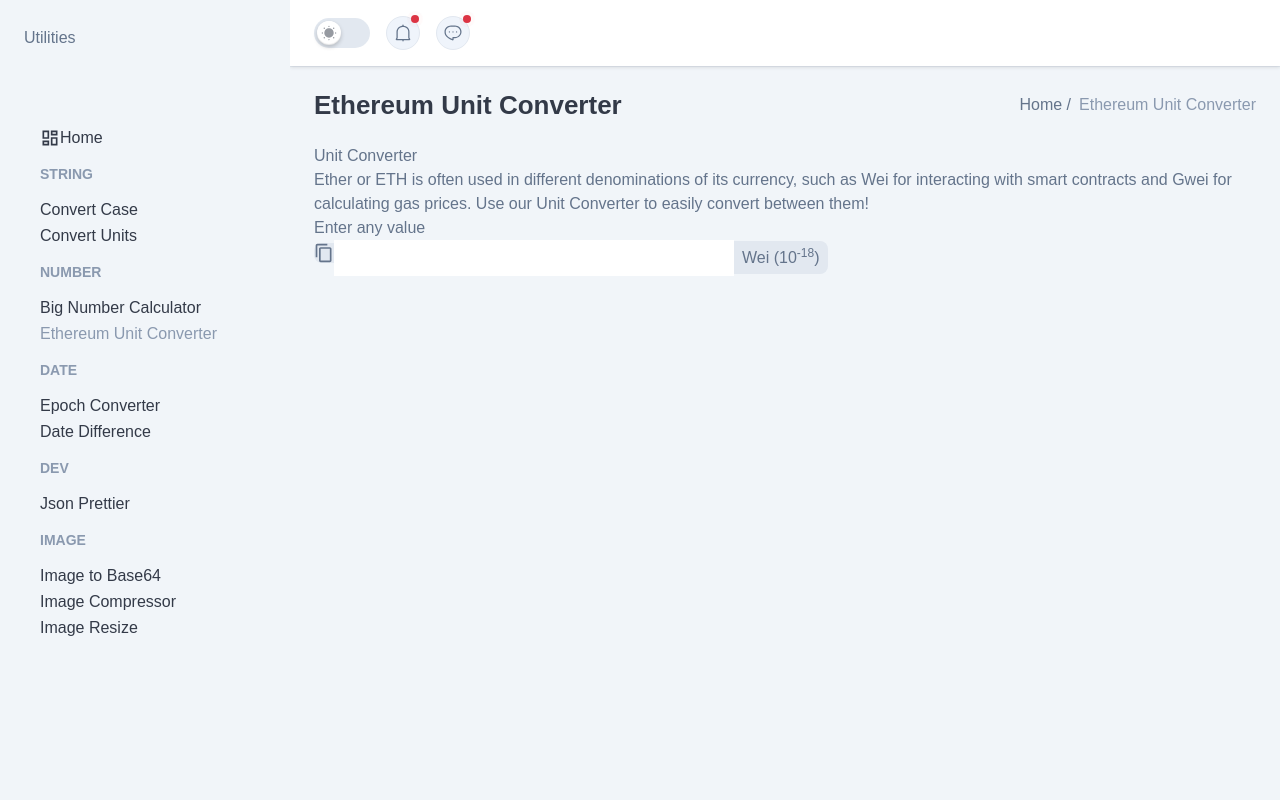
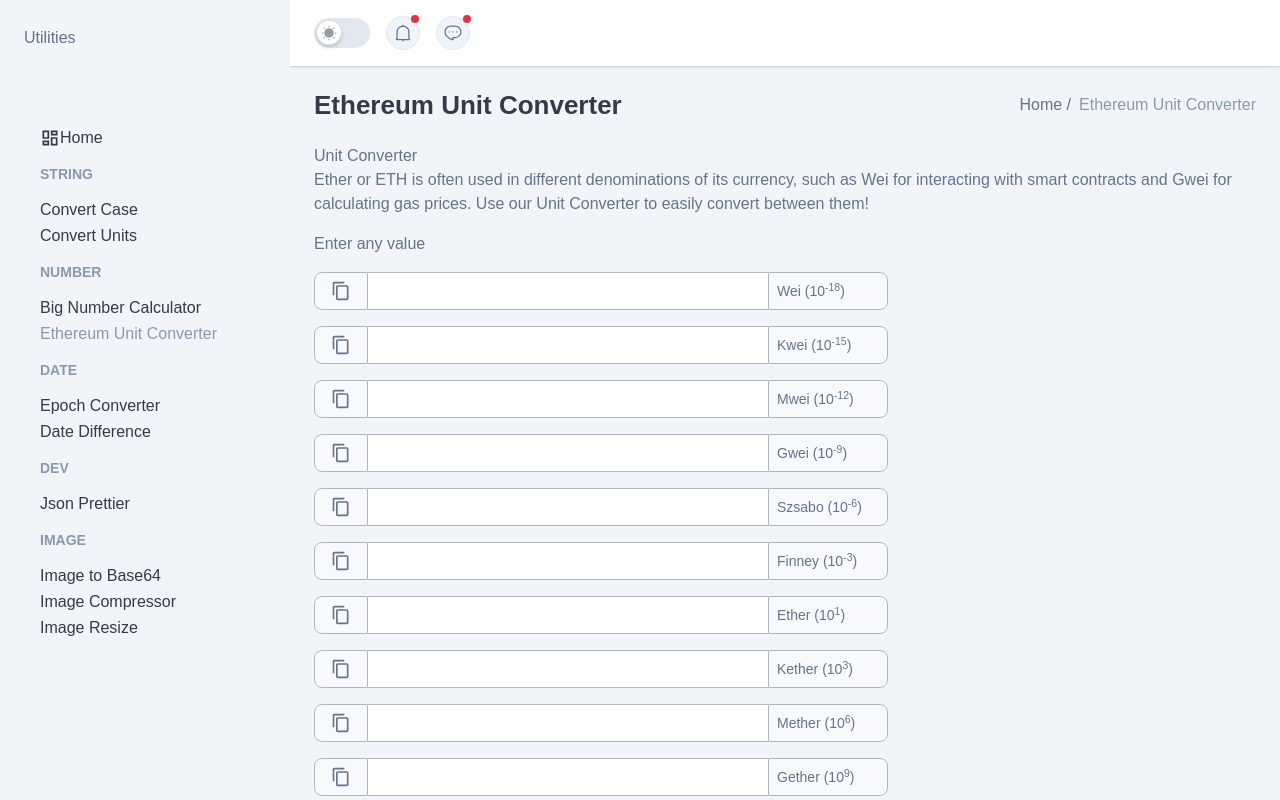
Before and after one commit to baotroy/utilities, a Next.js app: page /number/ethereum-unit-converter in a window 1280 px wide. Built offline with nearby package versions, Linux system fonts and the light colour scheme; a web font is replaced by a local one.

Commit message:
Fix import statements and update function names

```diff
--- a/app/date/epoch-converter/page.tsx
+++ b/app/date/epoch-converter/page.tsx
@@ -7,7 +7,7 @@ import {
   getTimestampUnit,
   dateFormat,
 } from "../utils";
-import { copyToClipboard } from "@/common/lib";
+import { copyToClipboard, isNumber } from "@/common/utils";
 import clsx from "clsx";
 import Toast from "react-hot-toast";
 const EpochConverter = () => {
@@ -52,8 +52,6 @@ const EpochConverter = () => {
     }
     setConvertTimestampVal(inputCurrentTimestamp);
   };
-
-  const isNumber = (str: string): boolean => /^\d+$/.test(str);
 
   return (
     <>
--- a/app/date/utils.ts
+++ b/app/date/utils.ts
@@ -106,9 +106,9 @@ export const getRelativeTime = (timestamp?: number): string => {
 
 export const dateFormat = (timestamp?: number, utc = false): string => {
   if (!timestamp) return "";
-    return utc
-      ? dayjs(parseInt(formatString(timestamp.toString())))
-          .utc()
+  return utc
+    ? dayjs(parseInt(formatString(timestamp.toString())))
+    .utc()
           .format("dddd, MMMM D, YYYY h:mm:ss A")
       : dayjs(parseInt(formatString(timestamp.toString()))).format("dddd, MMMM D, YYYY h:mm:ss A");
   };
--- /dev/null
+++ b/app/number/components/ethereum-unit.tsx
@@ -0,0 +1,49 @@
+import { MdContentCopy } from "react-icons/md";
+import { ethUnitMap } from "web3-utils";
+import convertCase, { CaseType } from "@/app/string/utils";
+import { copyToClipboard } from "@/common/utils";
+interface EtherUnitProps {
+  unit: keyof typeof ethUnitMap;
+  decimals: number;
+  value: string;
+  handleOnChange: (str: string, unit: keyof typeof ethUnitMap) => void;
+}
+
+const EtherUnit: React.FC<EtherUnitProps> = ({
+  decimals,
+  unit,
+  value,
+  handleOnChange,
+}) => {
+  const handleCopy = () => {
+    copyToClipboard(value);
+  };
+
+  return (
+    <div className="my-4">
+      <div className="flex">
+        <div className="flex">
+          <span className="bg-gray-2 border border-bodydark block py-2 px-4 rounded-tl-lg rounded-bl-lg hover:cursor-pointer">
+            <MdContentCopy size={20} onClick={handleCopy} />
+          </span>
+        </div>
+        <div className="flex">
+          <input
+            id={unit}
+            type="text"
+            className="w-100 p-1.5 outline-none border-t border-b border-t-bodydark border-b-bodydark border-bodydark"
+            value={value}
+            onChange={(e) => handleOnChange(e.target.value, unit)}
+          />
+          <label
+            htmlFor={unit}
+            className="p-2 bg-gray-2  border border-bodydark rounded-tr-lg rounded-br-lg min-w-[120px] text-sm"
+          >
+            {convertCase(unit, CaseType.Title)} (10<sup>{decimals}</sup>)
+          </label>
+        </div>
+      </div>
+    </div>
+  );
+};
+export default EtherUnit;
--- a/app/number/ethereum-unit-converter/page.tsx
+++ b/app/number/ethereum-unit-converter/page.tsx
@@ -1,7 +1,33 @@
 "use client";
 import Breadcrumb from "@/components/Breadcrumbs/Breadcrumb";
-import { MdContentCopy } from "react-icons/md";
+import { ethUnitDecimals } from "../utils";
+import { ethUnitMap } from "web3-utils";
+import EtherUnit from "../components/ethereum-unit";
+import { useEffect, useState } from "react";
+import { isNumber } from "@/common/utils";
 const EtherUnitConverter = () => {
+  const [inputValues, setInputValues] = useState({
+    wei: "",
+    kwei: "",
+    mwei: "",
+    gwei: "",
+    szsabo: "",
+    finney: "",
+    ether: "",
+    kether: "",
+    mether: "",
+    gether: "",
+    tether: "",
+  });
+
+  const handleOnChange = (str: string, unit: keyof typeof ethUnitMap) => {
+    if (!isNumber(str)) return;
+    setInputValues((inputVal) => ({
+      ...inputVal,
+      ...{ [unit]: str },
+    }));
+  };
+  console.log("data", inputValues);
   return (
     <>
       <Breadcrumb />
@@ -13,26 +39,20 @@ const EtherUnitConverter = () => {
           calculating gas prices. Use our Unit Converter to easily convert
           between them!
         </p>
-        <div>Enter any value</div>
-        <div>
-          <div>
-            <span className="bg-stroke inline-block rounded-tl-lg rounded-bl-lg">
-              <MdContentCopy size={20} />
-            </span>
-            <input
-              id="wei"
-              type="text"
-              className="w-100  p-1.5 outline-none"
-              defaultValue=""
+        <div className="my-4">Enter any value</div>
+        {Object.keys(ethUnitDecimals).map((unit, index) => {
+          return (
+            <EtherUnit
+              key={index}
+              unit={unit as keyof typeof ethUnitMap}
+              decimals={ethUnitDecimals[unit as keyof typeof ethUnitDecimals]}
+              value={inputValues[unit as keyof typeof inputValues]}
+              handleOnChange={(e) =>
+                handleOnChange(e, unit as keyof typeof ethUnitMap)
+              }
             />
-            <label
-              htmlFor="wei"
-              className="p-2 bg-stroke rounded-tr-lg rounded-br-lg"
-            >
-              Wei (10<sup>-18</sup>)
-            </label>
-          </div>
-        </div>
+          );
+        })}
       </div>
     </>
   );
--- a/app/number/utils.ts
+++ b/app/number/utils.ts
@@ -1,13 +1,14 @@
-import BigNumber from "bignumber.js";
+// import BigNumber from "bignumber.js";
 import { Web3 } from "web3";
-export const ethUnitMap = {
+import {ethUnitMap} from "web3-utils";
+export const ethUnitDecimals = {
   wei: -18,
   kwei: -15,
   mwei: -12,
   gwei: -9,
   szsabo: -6,
   finney: -3,
-  ether: 0,
+  ether: 1,
   kether: 3,
   mether: 6,
   gether: 9,
@@ -15,16 +16,22 @@ export const ethUnitMap = {
 };
 
 
-export const convert = (value: string, from: keyof typeof ethUnitMap):  Record<keyof typeof ethUnitMap, string>  => {
-  const bnValue = BigNumber(value);
-  const fromUnit = ethUnitMap[from];
-  const wei = bnValue.multipliedBy(BigNumber(10).pow(fromUnit + 18));
+export const convertEthereumUnits = (value: string, from: keyof typeof ethUnitDecimals):  Record<keyof typeof ethUnitMap, string>  => {
+  const wei = convertToWei(value, from as keyof typeof ethUnitMap)
 
   const result: Record<keyof typeof ethUnitMap, string> = {} as Record<keyof typeof ethUnitMap, string>
   for (const unit in ethUnitMap) {
     result[unit as keyof typeof ethUnitMap] = unit === from ? wei.toString() : convertFromWei(wei.toString(), unit as keyof typeof ethUnitMap);
   }
   return result;
+};
+
+const convertToWei = (weiValue: string, from: keyof typeof ethUnitMap) : string => {
+  try {
+    return Web3.utils.toWei(weiValue.toString(), from);
+  } catch (error) {
+    return "0";
+  }
 };
 const convertFromWei = (weiValue: string, to: keyof typeof ethUnitMap) : string => {
   try {
--- a/app/string/convert-case/page.tsx
+++ b/app/string/convert-case/page.tsx
@@ -2,7 +2,7 @@
 import Breadcrumb from "@/components/Breadcrumbs/Breadcrumb";
 import { useState } from "react";
 import convertCase, { CaseType } from "../utils";
-import { copyToClipboard } from "@/common/lib";
+import { copyToClipboard } from "@/common/utils";
 const ConvertCase = () => {
   const [text, setText] = useState("");
   const [characterCount, setCharacterCount] = useState(0);
--- a/app/string/utils.ts
+++ b/app/string/utils.ts
@@ -1,4 +1,4 @@
-import { isAlphabet, stringExplode } from "@/utils";
+import { isAlphabet, stringExplode } from "@/common/utils";
 
 export enum CaseType {
   Lowercase = "lowercase",
--- a/common/lib.ts
+++ b/common/utils.ts
@@ -1,6 +1,7 @@
 import toast from "react-hot-toast";
 
 export const copyToClipboard = (content: string) => {
+  if (content === "") return;
   navigator.clipboard
     .writeText(content)
     .then(() => {
@@ -11,3 +12,13 @@ export const copyToClipboard = (content: string) => {
     });
 
 }
+
+export function stringExplode(str: string): string[] {
+  return str.split("\n");
+}
+
+export function isAlphabet(char: string): boolean {
+  return /^[A-Za-z]$/.test(char);
+}
+
+export const isNumber = (str: string): boolean => /^\d+$/.test(str);
--- a/package.json
+++ b/package.json
@@ -17,6 +17,7 @@
     "@types/react-dom": "18.2.7",
     "apexcharts": "^3.41.1",
     "autoprefixer": "10.4.14",
+    "bignumber.js": "^9.1.2",
     "clsx": "^2.0.0",
     "dayjs": "^1.11.10",
     "eslint": "8.46.0",
--- a/utils/index.ts
+++ /dev/null
@@ -1,7 +0,0 @@
-export function stringExplode(str: string): string[] {
-  return str.split("\n");
-}
-
-export function isAlphabet(char: string): boolean {
-  return /^[A-Za-z]$/.test(char);
-}
```
Also changed, not shown: 1 other file (tests, documents, lock files or other folders).
